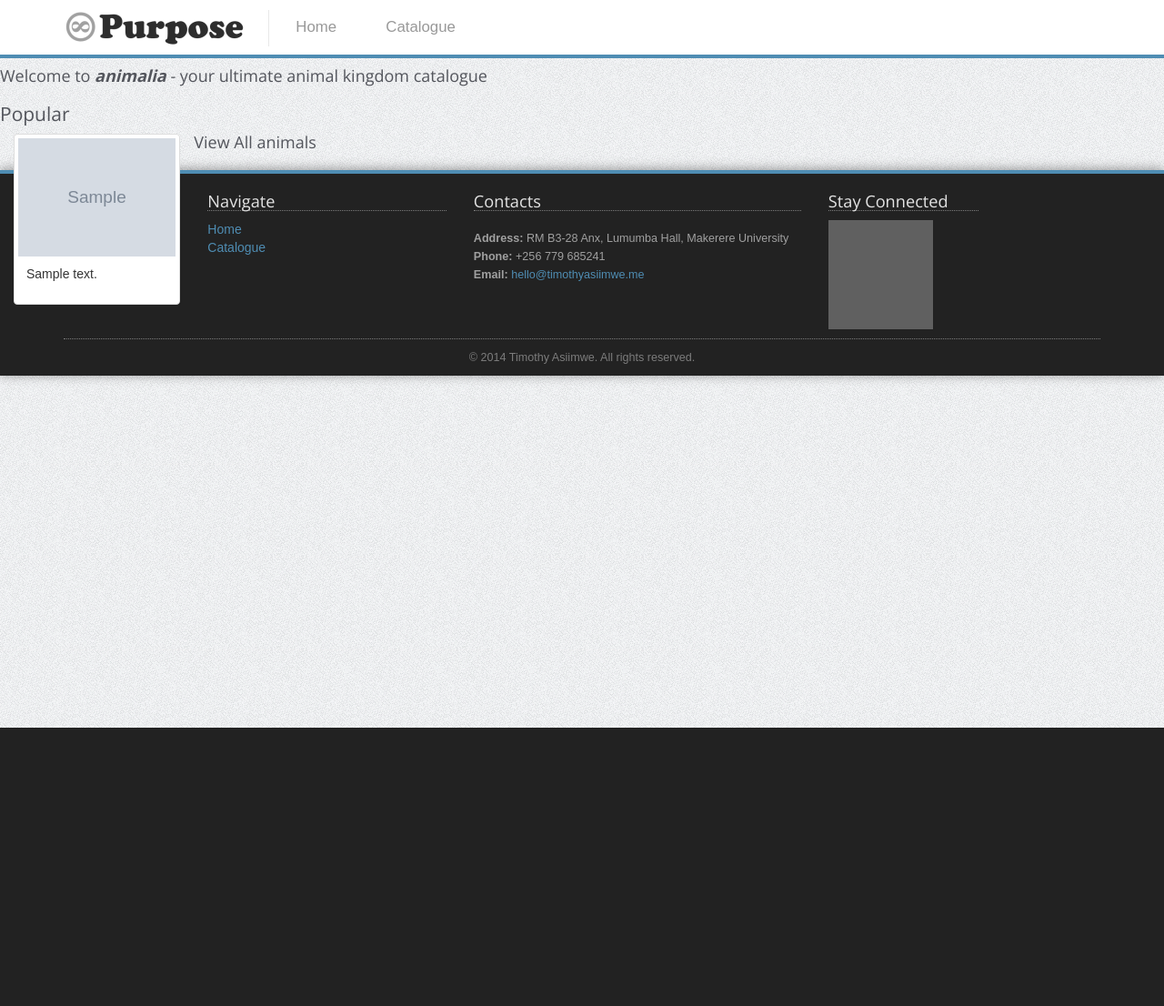
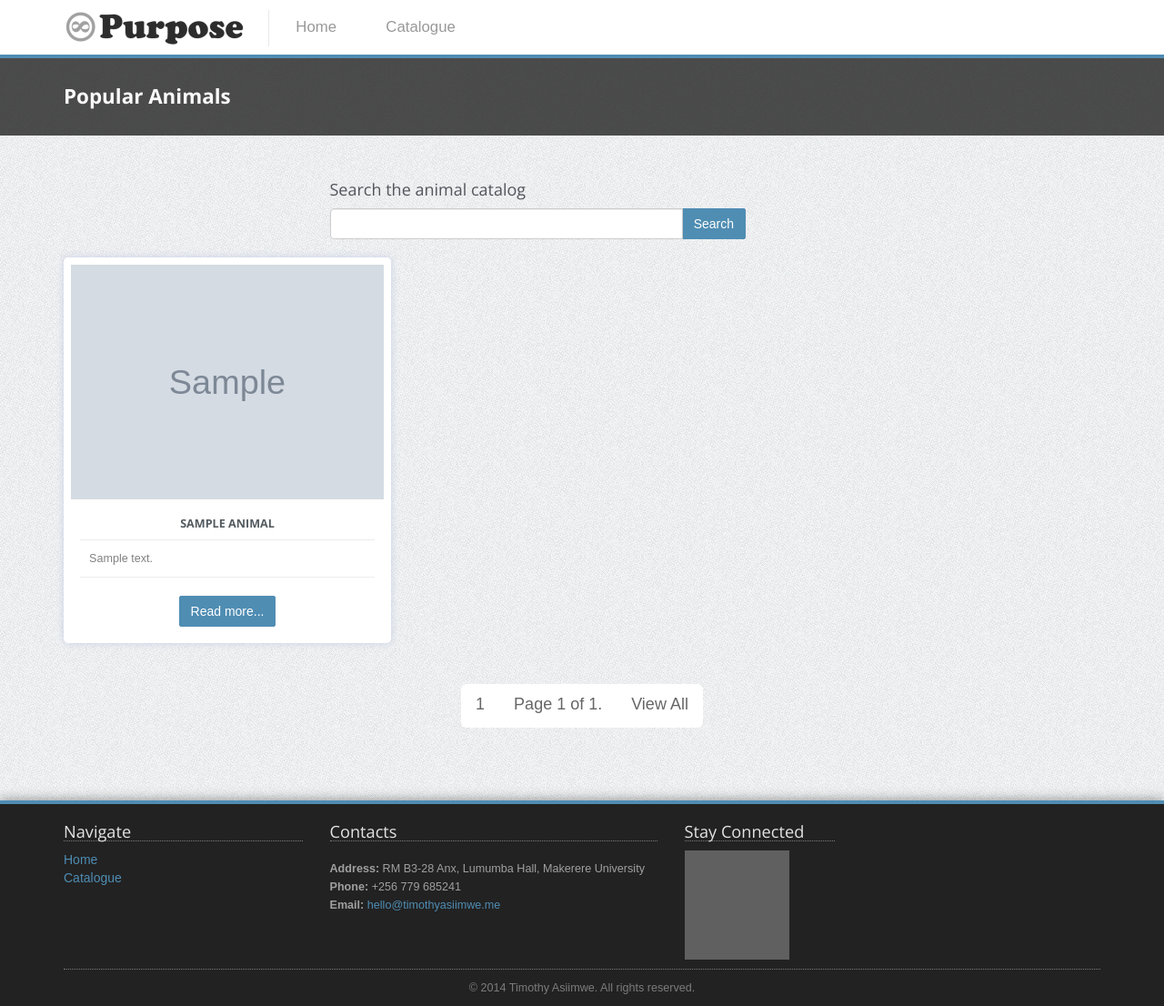
Before and after one commit to atimothee/django-playground, a Django app: template django_playground/templates/animalia/home.html in a window 1280 px wide. Shown: the whole page at 91% size. Before the commit the page ends 800 px from the top, so only its background shows below. Run offline with Django 3.2, Linux system fonts and the light colour scheme; the template is opened without the code that fills it: most values are stand-ins (such as "Sample title", 1, 10 or a date in 2020); grey boxes marked "Sample" are stand-in pictures; some libraries are stand-ins or nearby versions; grey boxes are pictures that could not be loaded.

```diff
--- a/django_playground/config/urls.py
+++ b/django_playground/config/urls.py
@@ -20,9 +20,9 @@ urlpatterns = patterns('',
     url(r'^$',
         TemplateView.as_view(template_name='pages/home.html'),
         name="home"),
-    url(r'^about/$',
-        TemplateView.as_view(template_name='pages/about.html'),
-        name="about"),
+    # url(r'^about/$',
+    #     TemplateView.as_view(template_name='pages/about.html'),
+    #     name="about"),
 
     # Uncomment the next line to enable the admin:
     url(r'^admin/', include(admin.site.urls)),
--- a/django_playground/movie_library/models.py
+++ b/django_playground/movie_library/models.py
@@ -1,4 +1,5 @@
 from django.db import models
+from users.models import User
 
 # Create your models here.
 class Studio(models.Model):
@@ -58,6 +59,7 @@ class Movie(models.Model):
     cover_art = models.ImageField(upload_to='cover_art')
     is_featured = models.BooleanField(default=False)
     rating = models.ForeignKey(Rating, blank=True, null=True)
+    uploaded_by = models.ForeignKey(User)
     def __unicode__(self):
         return self.title
 
--- a/django_playground/movie_library/urls.py
+++ b/django_playground/movie_library/urls.py
@@ -10,4 +10,6 @@ urlpatterns = patterns('',
     url(r'^list$', 'movie_library.views.movie_list'),
     url(r'^id/(?P<pk>[-_\w]+)/$', MovieDetail.as_view()),
     url(r'^directors$', 'movie_library.views.movie_directors'),
+    (r'^dashboard/$', 'movie_library.views.dashboard'),
+    (r'^dashboard/add/movie$', 'movie_library.views.dashboard_add_movie'),
 )
--- a/django_playground/templates/account/password_reset.html
+++ b/django_playground/templates/account/password_reset.html
@@ -24,7 +24,7 @@
             <button class="btn" type="submit">{% trans "Reset My Password" %}</button>
         </form>
 
-        <p>{% blocktrans %}Please contact us if you have any trouble resetting your password.{% endblocktrans %}</p>
+        <p>{% blocktrans %}Please <a href="mailto:atimothee@gmail.com">contact us</a>  if you have any trouble resetting your password.{% endblocktrans %}</p>
     </div>
   </div>
 </div>
--- a/django_playground/templates/account/signup.html
+++ b/django_playground/templates/account/signup.html
@@ -8,6 +8,7 @@
 
 {% block content %}
 <h1>{% trans "Sign Up" %}</h1>
+        <div class="col-md-6">
 
 <p>{% blocktrans %}Already have an account? Then please <a href="{{ login_url }}">sign in</a>.{% endblocktrans %}</p>
 
@@ -20,5 +21,5 @@
   <button class="btn" type="submit">{% trans "Sign Up" %} &raquo;</button>
 </form>
 
-
+</div>
 {% endblock content %}
--- a/django_playground/templates/animalia/base.html
+++ b/django_playground/templates/animalia/base.html
@@ -34,27 +34,9 @@
         <!-- Navigation & Logo-->
         <div class="mainmenu-wrapper">
 	        <div class="container">
-	        	<!--<div class="menuextras">-->
-					<!--<div class="extras">-->
-						<!--<ul>-->
-							<!--<li class="shopping-cart-items"><i class="glyphicon glyphicon-shopping-cart icon-white"></i> <a href="page-shopping-cart.html"><b>3 items</b></a></li>-->
-							<!--<li>-->
-								<!--<div class="dropdown choose-country">-->
-									<!--<a class="#" data-toggle="dropdown" href="#"><img src="img/flags/gb.png" alt="Great Britain"> UK</a>-->
-									<!--<ul class="dropdown-menu" role="menu">-->
-										<!--<li role="menuitem"><a href="#"><img src="img/flags/us.png" alt="United States"> US</a></li>-->
-										<!--<li role="menuitem"><a href="#"><img src="img/flags/de.png" alt="Germany"> DE</a></li>-->
-										<!--<li role="menuitem"><a href="#"><img src="img/flags/es.png" alt="Spain"> ES</a></li>-->
-									<!--</ul>-->
-								<!--</div>-->
-							<!--</li>-->
-			        		<!--<li><a href="page-login.html">Login</a></li>-->
-			        	<!--</ul>-->
-					<!--</div>-->
-		        <!--</div>-->
 		        <nav id="mainmenu" class="mainmenu">
 					<ul>
-						<li class="logo-wrapper"><a href="/movies"><img src="img/mPurpose-logo.png" alt="Animalia"></a></li>
+						<li class="logo-wrapper"><a href="/animalia"><img src="img/mPurpose-logo.png" alt="Animalia"></a></li>
 						<li class="{{home_active}}">
 							<a href="/animalia">Home</a>
 						</li>
--- a/django_playground/templates/animalia/home.html
+++ b/django_playground/templates/animalia/home.html
@@ -1,24 +1,102 @@
 {% extends "animalia/base.html" %}
 {% block title%} Animalia - Home {% endblock %}
 {% block content %}
-<h4>Welcome to <b><i>animalia</i></b> - your ultimate animal kingdom catalogue</h4>
-<div col-md-8>
-    <h3>Popular</h3>
-    {% for animal in popular%}
-    <div class="col-md-2">
-        <div class="thumbnail">
+        <div class="section section-breadcrumbs">
+			<div class="container">
+				<div class="row">
+					<div class="col-md-12">
+						<h1>Popular Animals</h1>
+					</div>
+				</div>
+			</div>
+		</div>
 
-            <a href="/animalia/id/{{animal.id}}">
 
-                <img src="{{animal.image.url}}">
-            </a>
+        <div class="section">
+	    	<div class="container">
+                <div class="row">
+                    <div class="col-md-3"></div>
+                    <div class="col-sm-5">
+                        <h4>Search the animal catalog</h4>
+						<form>
+							<div class="input-group">
+								<input class="form-control input-md" id="appendedInputButtons" type="text">
+								<span class="input-group-btn">
+									<button class="btn btn-md" type="button">Search</button>
+								</span>
+							</div>
+						</form>
+                    </div>
+                </div>
+				<div class="row">
 
-            <div class="caption">
-                <p>{{animal.description}}</p>
-            </div>
-        </div>
-    </div>
-    {% endfor %}
-    <a href="/animalia/animals/list"><h4>View All animals</h4></a>
-</div>
+
+                    {% for animal in popular%}
+					<div class="col-sm-4">
+						<!-- Product -->
+						<div class="shop-item">
+							<!-- Product Image -->
+							<div class="image">
+								<a href="/animalia/id/{{animal.id}}"><img src="{{animal.image.url}}" alt="{{animal.name}}"></a>
+							</div>
+							<!-- Product Title -->
+							<div class="title">
+								<h3><a href="/animalia/id/{{animal.id}}">{{animal.name}}</a></h3>
+							</div>
+							<!-- Product Description-->
+							<div class="description">
+								<p>{{animal.description | truncatechars:100}}</p>
+                            </div>
+							<!-- Add to Cart Button -->
+							<div class="actions">
+								<a href="/animalia/id/{{animal.id}}" class="btn">Read more...</a>
+							</div>
+						</div>
+						<!-- End Product -->
+					</div>
+                    {% endfor %}
+				</div>
+				<div class="pagination-wrapper ">
+					<ul class="pagination pagination-lg">
+
+
+        {% for page in popular.paginator.page_range %}
+    {% if forloop.counter != 1 %} | {% endif %}
+        <li><a href="?page={{ page}}">{{page}}</a></li>
+{% endfor %}
+
+        {% if fixtures.has_previous %}
+            <li><a href="?page={{ popular.previous_page_number }}">previous</a></li>
+        {% endif %}
+
+        <li><span class="current">
+            Page {{ popular.number }} of {{ popular.paginator.num_pages }}.
+        </span></li>
+
+        {% if popular.has_next %}
+           <li><a href="?page={{ popular.next_page_number }}">next</a></li>
+        {% endif %}
+
+						<!--<li class="disabled"><a href="#">Previous</a></li>-->
+						<!--<li class="active"><a href="#">1</a></li>-->
+						<!--<li><a href="#">2</a></li>-->
+						<!--<li><a href="#">3</a></li>-->
+						<!--<li><a href="#">4</a></li>-->
+						<!--<li><a href="#">5</a></li>-->
+						<!--<li><a href="#">6</a></li>-->
+						<!--<li><a href="#">7</a></li>-->
+						<!--<li><a href="#">8</a></li>-->
+						<!--<li><a href="#">9</a></li>-->
+						<!--<li><a href="#">10</a></li>-->
+						<!--<li><a href="#">Next</a></li>-->
+                        <li><a href="/animalia/animals/list">View All</a></li>
+					</ul>
+
+				</div>
+			</div>
+	    </div>
+
+
+
+
 {% endblock %}
--- a/django_playground/templates/movie_library/movie_list.html
+++ b/django_playground/templates/movie_library/movie_list.html
@@ -26,7 +26,7 @@
 								<h3><a href="/movies/id/{{m.id}}">{{m.title}}</a></h3>
 							</div>
 							<div class="description">
-								<p>{{m.synopsis}}</p>
+								<p>{{m.synopsis | truncatechars:100}}</p>
 							</div>
 						</div>
 					</div>
--- a/django_playground/templates/users/user_detail.html
+++ b/django_playground/templates/users/user_detail.html
@@ -18,7 +18,7 @@
 <!-- Action buttons -->
 <div class="row">
 
-  <div class="col-sm-12 ">
+  <div class="col-md-6 ">
     <a class="btn btn-primary" href="{% url 'users:update' %}">My Info</a>
     <a class="btn btn-primary" href="{% url 'account_email' %}">E-Mail</a>
     <a class="btn btn-info" href="{% url 'avatar_change' %}">Avatar</a>
--- a/django_playground/templates/users/user_form.html
+++ b/django_playground/templates/users/user_form.html
@@ -7,7 +7,7 @@
 
 <div class="container">
     <div class="row">
-        <div class="col-lg-12">
+        <div class="col-md-6">
             <h1>{% block header %}User: {{ user.username }}{% endblock %}</h1>
             <form class="form-horizontal" method="post" action="{% url 'users:update' %}">
                 {% csrf_token %}
```
Also changed, not shown: django_playground/animalia/views.py (+11 -1 lines), django_playground/movie_library/admin.py (+26 -1 lines), django_playground/movie_library/forms.py (added, +26 -0 lines), django_playground/movie_library/views.py (+38 -1 lines), django_playground/templates/animalia/animal_list.html (+13 -0 lines), django_playground/templates/base.html (+7 -8 lines), django_playground/templates/movie_library/base.html (+9 -0 lines), django_playground/templates/movie_library/dashboard/add_movie.html (added, +30 -0 lines), django_playground/templates/movie_library/dashboard/dashboard.html (added, +47 -0 lines), django_playground/movie_library/migrations/0014_auto__add_field_movie_uploaded_by.py (added).
